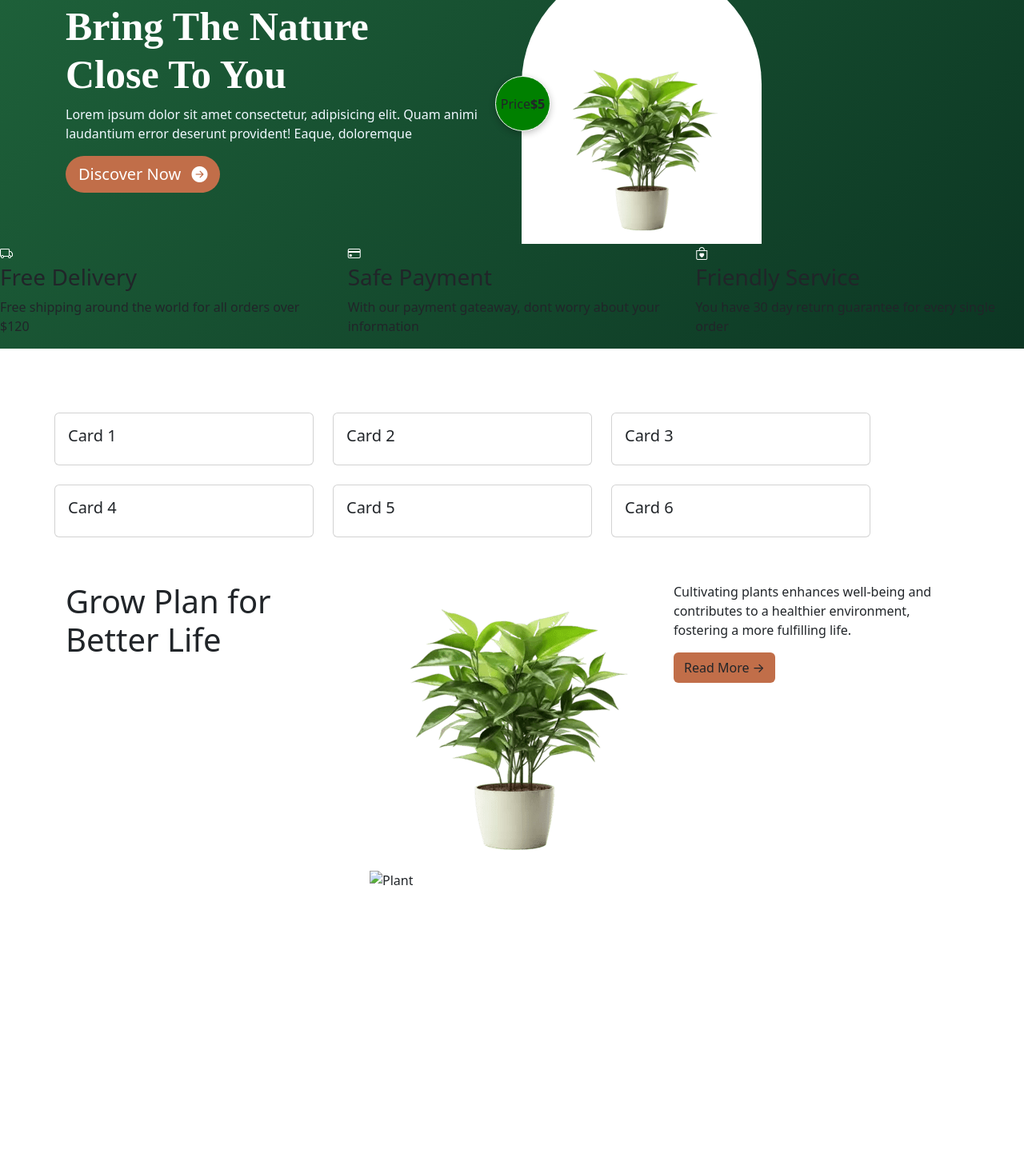
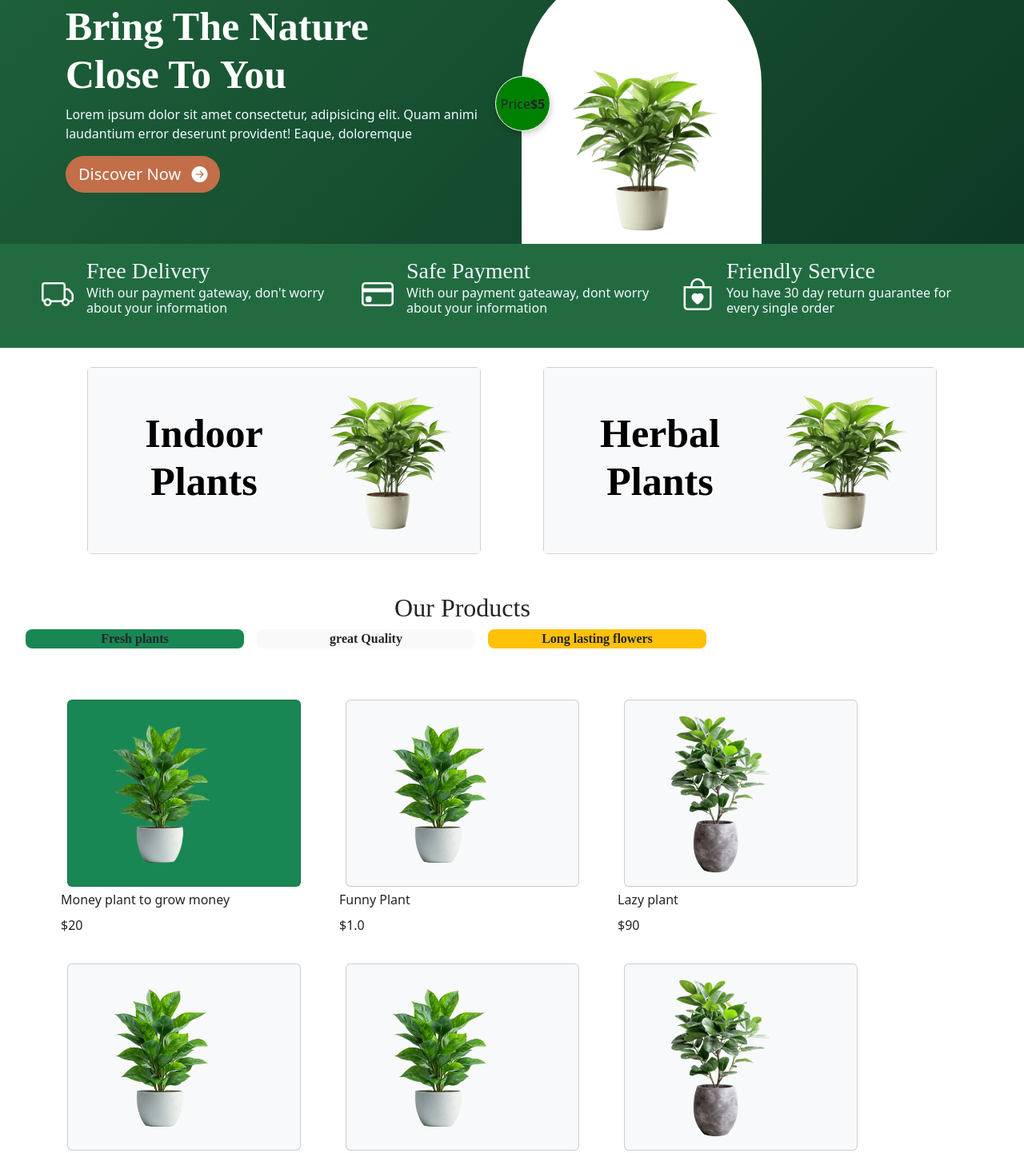
Before and after one commit to sarwatkhan2003-boop/Plants-Website, a plain HTML site: page index.html in a window 1280 px wide. Shown: the part 125-1567 px from the top of the page at 80% size. Before the commit the page ends 1238 px from the top, so only its background shows below. Drawn offline with nearby package versions, Linux system fonts and the light colour scheme.

Commit message:
working on design

```diff
--- a/assets/bootstrap/css/style.css
+++ b/assets/bootstrap/css/style.css
@@ -14,7 +14,7 @@
     position: relative;
 }
 .header{
-    background-color: green;
+    background: linear-gradient(to right, #0B5D3B, #6ed299);
 }
 .header a, i{
     font-family: poppins;
@@ -23,7 +23,15 @@
 .header, .navbar{
    background: linear-gradient(135deg, #1F633B 0%, #0C3623 100%);
 }
-.first-heading{
+.card h5{
+    font-family: "DM Serif Display", serif;
+     font-size: 50px;
+     text-align: center;
+     font-weight: 800;
+     line-height: 1.2;
+     color: rgb(2, 1, 1);
+}
+.first-heading {
      font-family: "DM Serif Display", serif;
      font-size: 50px;
      text-align: center;
@@ -53,3 +61,39 @@
   top: 40%;
   left: -33px;
 }
+
+.bar{
+    background-color: #226b40;
+    color: aliceblue;
+    line-height: 1.2;
+    font-family: system-ui, -apple-system, BlinkMacSystemFont, 'Segoe UI', Roboto, Oxygen, Ubuntu, Cantarell, 'Open Sans', 'Helvetica Neue', sans-serif
+}
+.bar i{
+    font-size: 40px;
+}
+.d-flex h3{
+    font-family: "DM Serif Display", serif;
+}
+.price{
+    line-height:1.0 ;
+}
+.card img {
+    height: 200px;
+    object-fit: contain;
+
+}
+.card{
+     width: 90%;
+     margin: auto;
+}
+h3{
+    line-height: 0.7;
+}
+.heading{
+    text-align: center;
+     font-family: "DM Serif Display", serif;
+    font-weight: 900;
+}
+#para{
+    border: #0C3623;
+}
--- a/index.html
+++ b/index.html
@@ -109,75 +109,169 @@
           </div>
         </section>
       </div>
-      <div class="bar">
-        <div class="row">
+      <div class="bar p-4">
+        <div class="row mx-3">
           <div class="col-md-4">
-            <i class="bi bi-truck"></i>
-            <h3>Free Delivery</h3>
-            <p>Free shipping around the world for all orders over $120</p>
+            <div class="d-flex align-items-center">
+              <i class="bi bi-truck me-3"></i>
+
+              <div>
+                <h3>Free Delivery</h3>
+                <p >
+                  With our payment gateway, don't worry about your information
+                </p>
+              </div>
+            </div>
           </div>
           <div class="col-md-4">
-            <i class="bi bi-credit-card"></i>
-            <h3>Safe Payment</h3>
-            <p>With our payment gateaway, dont worry about your information</p>
+            <div class="d-flex align-items-center">
+              <i class="bi bi-credit-card me-3"></i>
+              <div>
+                <h3>Safe Payment</h3>
+                <p>
+                  With our payment gateaway, dont worry about your information
+                </p>
+              </div>
+            </div>
           </div>
           <div class="col-md-4">
-            <i class="bi bi-bag-heart"></i>
-            <h3>Friendly Service</h3>
-            <p>You have 30 day return guarantee for every single order</p>
+            <div class="d-flex align-items-center">
+              <i class="bi bi-bag-heart me-3"></i>
+              <div>
+                <h3>Friendly Service</h3>
+                <p>You have 30 day return guarantee for every single order</p>
+              </div>
+            </div>
           </div>
         </div>
       </div>
     </header>
 
+    <!-- 2 card section  -->
+    <div class="container  my-4">
+      <div class="row">
+        <div class="col-md-6">
+          <div class="card">
+            <div class="card-body d-flex align-items-center bg-light">
+              <h5>Indoor Plants</h5>
+              <div>
+                <img src="./assets/images/plant.png" alt="" />
+              </div>
+            </div>
+          </div>
+        </div>
+        <div class="col-md-6">
+          <div class="card">
+            <div class="card-body d-flex align-items-center bg-light">
+              <h5>Herbal Plants</h5>
+              <div>
+                <img src="./assets/images/plant.png" alt="" />
+              </div>
+            </div>
+          </div>
+        </div>
+      </div>
+    </div>
+
     <!-- Section #2 -->
     <div class="container m-2 p-4">
+      <div class="heading"">
+        <h2>Our Products</h2>
+        <div class="d-flex gap-3">
+          <p class="rounded-3 w-25 bg-success">Fresh plants</p>
+          <p class="rounded-3 w-25 bg-light"> great Quality</p>
+          <p class="rounded-3 w-25 bg-warning">Long lasting flowers</p>
+        </div>
+      </div>
       <div class="row m-3 p-2 g-4">
         <div class="col-6 col-md-4">
-          <div class="card">
+          <div class="card bg-success">
             <div class="card-body">
-              <h5>Card 1</h5>
+            <div>
+              <img src="./assets/images/plant 4.png" alt="">
             </div>
+            </div>
+          </div>
+
+           <div class="price m-2">
+            <p>Money plant to grow money</p>
+              <p>$20</p>
+          </div>
+
+        </div>
+
+        <div class="col-6 col-md-4">
+          <div class="card bg-light">
+            <div class="card-body ">
+               <div>
+              <img src="./assets/images/plant 4.png" alt="">
+            </div>
+            </div>
+          </div>
+
+           <div class="price m-2">
+            <p>Funny Plant</p>
+              <p>$1.0</p>
           </div>
         </div>
 
         <div class="col-6 col-md-4">
-          <div class="card">
+          <div class="card bg-light">
             <div class="card-body">
-              <h5>Card 2</h5>
+             <div>
+              <img src="./assets/images/plant 3.png" alt="">
             </div>
+            </div>
+          </div>
+
+           <div class="price m-2">
+            <p>Lazy plant</p>
+              <p>$90</p>
           </div>
         </div>
 
         <div class="col-6 col-md-4">
-          <div class="card">
+          <div class="card bg-light">
             <div class="card-body">
-              <h5>Card 3</h5>
+               <div>
+              <img src="./assets/images/plant 4.png" alt="">
             </div>
+            </div>
+          </div>
+
+           <div class="price m-2">
+            <p>Happiest Plant</p>
+              <p>$10</p>
           </div>
         </div>
 
         <div class="col-6 col-md-4">
-          <div class="card">
+          <div class="card bg-light">
             <div class="card-body">
-              <h5>Card 4</h5>
+               <div>
+              <img src="./assets/images/plant 4.png" alt="">
             </div>
+            </div>
+          </div>
+
+           <div class="price m-2">
+            <p>Unhealthy Plant</p>
+              <p>$100</p>
           </div>
         </div>
 
         <div class="col-6 col-md-4">
-          <div class="card">
+          <div class="card bg-light">
             <div class="card-body">
-              <h5>Card 5</h5>
+               <div>
+              <img src="./assets/images/plant 3.png" alt="">
+            </div>
             </div>
           </div>
-        </div>
 
-        <div class="col-6 col-md-4">
-          <div class="card">
-            <div class="card-body">
-              <h5>Card 6</h5>
-            </div>
+           <div class="price m-2">
+            <p>My OMG Plant</p>
+              <p>$50</p>
           </div>
         </div>
       </div>
@@ -193,11 +287,10 @@
             <img
               src="./assets/images/plant.png"
               class="plant-big"
-              alt="Plant"
-            />
+              alt="Plant"/>
 
             <img
-              src="./assets/images/plant2.png"
+              src="./assets/images/plant 4.png"
               class="plant-small"
               alt="Plant"
             />
```
Also changed, not shown: assets/images/plant 3.png (added), assets/images/plant 4.png (added), assets/images/plant 5.jfif (added), assets/images/plant2.jfif (added).
